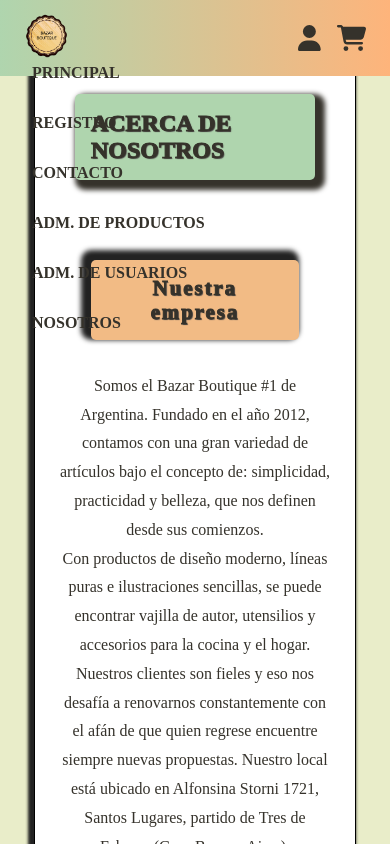
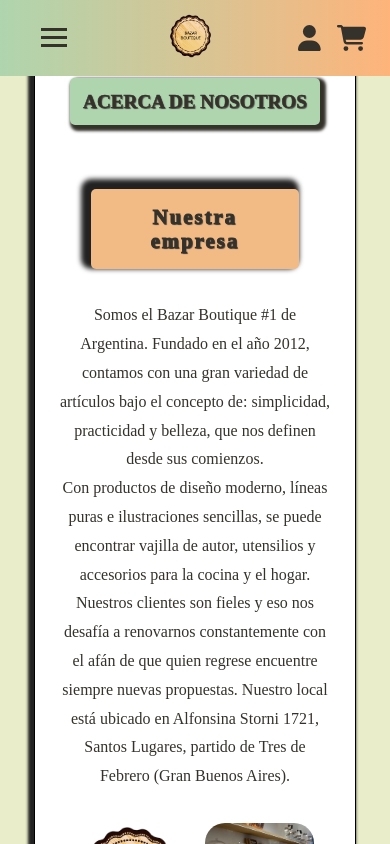
Before and after one commit to Guadalupe-Gon/repo-integrador2, a React (Vite) app: page /Nosotros in a window 390 px wide. Shown: the top 844 px of the page. Built offline with nearby package versions, Linux system fonts and the light colour scheme; a web font is replaced by a local one.

Commit message:
Agregando carrito de compras

```diff
--- a/src/components/Header/Header.css
+++ b/src/components/Header/Header.css
@@ -46,6 +46,72 @@
     font-size: 1rem;
     padding: 1rem;
     margin: 0;
+
+    .input-burger {
+        display: none;
+    }
+
+    .burger-container {
+        display: flex;
+        align-items: center;
+        justify-content: center;
+        width: 50px;
+
+        .burger {
+            width: 26px;
+            height: 3px;
+            background-color: var(--text-color);
+            position: relative;
+        }
+
+        .burger::before,
+        .burger::after {
+            content: "";
+            width: 26px;
+            height: 3px;
+            position: absolute;
+            left: 0;
+            background-color: var(--text-color);
+            transition: transform .3s ease-in-out;
+        }
+
+        .burger::before {
+            position: absolute;
+            top: -8px;
+        }
+
+        .burger::after {
+            position: absolute;
+            top: 8px;
+        }
+    }
+
+    .input-burger:checked {
+        ~.main-nav {
+            left: 0 !important;
+            background-color: var(--primary-color);
+            box-shadow: 1px 2px 2px rgba(0, 0, 0, 0.5);
+            height: auto;
+            width: 100%;
+            overflow: hidden;
+        }
+
+        ~.burger-container {
+            .burger {
+                background-color: transparent;
+            }
+
+            .burger::before {
+                top: 0;
+                transform: rotate(45deg);
+            }
+
+            .burger::after {
+                top: 0;
+                transform: -45deg;
+            }
+        }
+    }
 
     .logo {
         display: flex;
@@ -106,7 +172,7 @@
     body {
         max-width: 75%;
         padding: 0.75rem;
-        margin: 0.5rem auto;
+        margin: 0.5rem;
     }
 
     .main-header {
@@ -118,6 +184,10 @@
             .picture-container {
                 display: flex;
             }
+        }
+
+        .burger-container {
+            display: none;
         }
 
         .main-nav {
@@ -143,3 +213,75 @@
         }
     }
 }
+
+@media (max-width: 768px) {
+    .input-burger {
+        display: block;
+        position: absolute;
+        top: 20px;
+        left: 20px;
+        z-index: 35;
+    }
+
+    .burger-container {
+        display: flex;
+        align-items: center;
+        justify-content: center;
+        width: 50px;
+        cursor: pointer;
+    }
+
+    .burger {
+        width: 26px;
+        height: 3px;
+        background-color: var(--text-color);
+        position: relative;
+    }
+
+    .burger::before,
+    .burger::after {
+        content: "";
+        width: 26px;
+        height: 3px;
+        position: absolute;
+        left: 0;
+        background-color: var(--text-color);
+        transition: transform 0.3s ease-in-out;
+    }
+
+    .burger::before {
+        top: -8px;
+    }
+
+    .burger::after {
+        top: 8px;
+    }
+
+    .input-burger:checked~.burger-container .burger {
+        background-color: transparent;
+    }
+
+    .input-burger:checked~.burger-container .burger::before {
+        top: 0;
+        transform: rotate(45deg);
+    }
+
+    .input-burger:checked~.burger-container .burger::after {
+        top: 0;
+        transform: rotate(-45deg);
+    }
+
+    .main-nav {
+        position: fixed;
+        left: -100%;
+        width: 100%;
+        top: 80px;
+        height: 100vh;
+        background: linear-gradient(to left, #feb47b, var(--primary-color));
+        transition: left 0.3s ease-in-out;
+    }
+
+    .input-burger:checked~.main-nav {
+        left: 0;
+    }
+}
--- a/src/components/Header/Header.jsx
+++ b/src/components/Header/Header.jsx
@@ -7,11 +7,27 @@
 
 export default function Header() {
 
+    const [isBurgerOpen, setIsBurgerOpen] = React.useState(false);
+
+    const handleBurgerClick = () => {
+        setIsBurgerOpen(!isBurgerOpen);
+    }
+
     return (
         <header className="main-header">
 
+            <input
+                type="checkbox"
+                id="burger"
+                className="input-burger"
+                checked={isBurgerOpen}
+                onChange={handleBurgerClick}/>
+            <label className="burger-container" htmlFor="burger">
+                <div className="burger"></div>
+            </label>
+
             <div class="logo">
-                <a href="">
+                <a href="/">
                     <img src="/images/LOGO.png" className="nav-logo" alt="Logo empresa" />
                 </a>
             </div>
@@ -50,6 +66,7 @@
                     </li>
                 </ul>
             </nav>
+
             <div className="user-info">
                 <div className="cart-container">
                     <FontAwesomeIcon icon={faUser} />
--- a/src/components/Main-title/MainTitle.css
+++ b/src/components/Main-title/MainTitle.css
@@ -16,3 +16,18 @@
         -webkit-text-stroke: 1px;
     }
 }
+
+@media (max-width: 768px) {
+    .main-title {
+        flex-direction: column;
+
+        .titulo {
+            text-align: center;
+            margin: 1rem;
+            padding: 0.8rem;
+            font-size: 1.2rem;
+            box-shadow: 3px 3px 3px 3px;
+            -webkit-text-stroke: 0.5px;
+        }
+    }
+}
--- a/src/pages/AdminUser/AdminUser.css
+++ b/src/pages/AdminUser/AdminUser.css
@@ -151,7 +151,6 @@
 
 @media screen and (max-width: 768px) {
     .table-responsive {
-        display: block;
         overflow-x: auto;
         padding: 0.75rem;
         margin: 0.5rem auto;
--- a/src/pages/AdminUser/AdminUser.jsx
+++ b/src/pages/AdminUser/AdminUser.jsx
@@ -136,14 +136,14 @@
                 <input
                     type='text'
                     name='name'
-                    placeholder='Nombre'
+                    placeholder='Nombre y apellido'
                     value={form.name}
                     onChange={handleChange}
                     required />
                 <input
                     type='email'
                     name='email'
-                    placeholder='Correo Electrónico'
+                    placeholder='Correo electrónico'
                     value={form.email}
                     onChange={handleChange}
                     required />
--- a/src/pages/Home/Home.jsx
+++ b/src/pages/Home/Home.jsx
@@ -36,7 +36,7 @@
     useEffect(() => {
         getProducts()
     }
-    , [])
+        , [])
 
     return (
         <div>
@@ -86,7 +86,6 @@
                             )
                         })}
 
-
                         {/* {
                             cart.map((item) => {
                                 return (
--- a/src/pages/Nosotros/Nosotros.css
+++ b/src/pages/Nosotros/Nosotros.css
@@ -162,12 +162,14 @@
                     justify-content: center;
                     align-items: center;
                     margin-top: 1rem;
+                    font-size: 1.5rem;
 
-                    i {
+                    .icon {
                         color: black;
+                        padding: .5rem;
 
                         &:hover {
-                            color: var(--hover-color);
+                            color: rgb(77, 77, 133);
                             transition: color .4s ease-in-out
                         }
                     }
--- a/src/pages/Nosotros/Nosotros.jsx
+++ b/src/pages/Nosotros/Nosotros.jsx
@@ -1,6 +1,11 @@
 import React from 'react';
 import './Nosotros.css';
 import MainTitle from '../../components/Main-title/MainTitle';
+import { FontAwesomeIcon } from '@fortawesome/react-fontawesome';
+import { faFacebookSquare } from '@fortawesome/free-brands-svg-icons/faFacebookSquare';
+import { faTwitterSquare } from '@fortawesome/free-brands-svg-icons/faTwitterSquare';
+import { faInstagramSquare } from '@fortawesome/free-brands-svg-icons/faInstagramSquare';
+import { faLinkedinIn } from '@fortawesome/free-brands-svg-icons/faLinkedinIn';
 
 export default function Nosotros() {
 
@@ -56,16 +61,16 @@
                         </p>
                         <div className="icons">
                             <a className="icon" href="https://www.facebook.com" target="_blank">
-                                <i className="fa-brands fa-facebook" />
+                                <FontAwesomeIcon icon={faFacebookSquare} />
                             </a>
                             <a className="icon" href="https://www.twitter.com" target="_blank">
-                                <i className="fa-brands fa-twitter" />
+                                <FontAwesomeIcon icon={faTwitterSquare} />
                             </a>
                             <a className="icon" href="https://www.instagram.com" target="_blank">
-                                <i className="fa-brands fa-square-instagram" />
+                                <FontAwesomeIcon icon={faInstagramSquare} />
                             </a>
                             <a className="icon" href="https://www.linkedin.com" target="_blank">
-                                <i className="fa-brands fa-linkedin" />
+                                <FontAwesomeIcon icon={faLinkedinIn} />
                             </a>
                         </div>
                     </div>
```
Also changed, not shown: src/Context/OrderContext.jsx (added), src/components/OrderSidebar/OrderSidebar.jsx (added), src/pages/Order/Order.css (added), src/pages/Order/Order.jsx (added).
